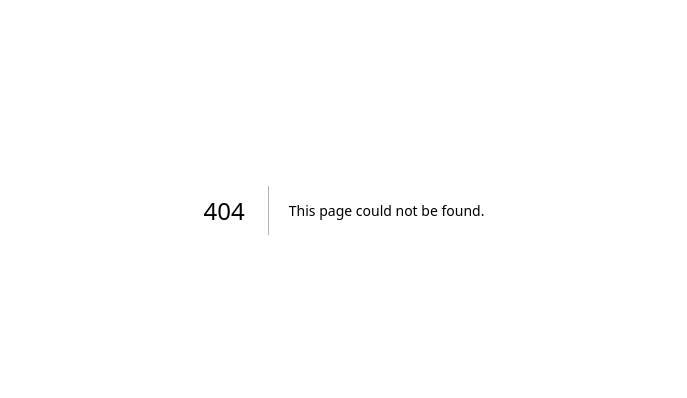
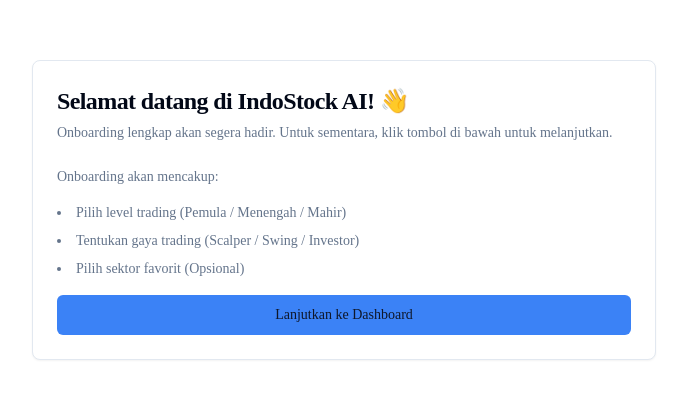
Before and after one commit to techprocreative/stockAi, a Next.js app: page /onboarding in a window 1280 px wide. Before the commit this address had no page. Shown: the part 190-588 px from the top of the page, without its empty margins (296-983 px from the left). Built offline with nearby package versions, Linux system fonts and the light colour scheme; no server answers.

Commit message:
feat: add placeholder onboarding flow
- Create onboarding layout
- Build placeholder onboarding page
- Implement onboarding completion handler
- Add onboarding requirements list
- Full onboarding form will be built in Week 5-6

```diff
--- /dev/null
+++ b/app/(onboarding)/layout.tsx
@@ -0,0 +1,11 @@
+export default function OnboardingLayout({
+  children,
+}: {
+  children: React.ReactNode
+}) {
+  return (
+    <div className="min-h-screen flex items-center justify-center bg-background-secondary">
+      <div className="w-full max-w-2xl p-6">{children}</div>
+    </div>
+  )
+}
--- /dev/null
+++ b/app/(onboarding)/onboarding/page.tsx
@@ -0,0 +1,64 @@
+'use client'
+
+import { useState } from 'react'
+import { useRouter } from 'next/navigation'
+import { createClient } from '@/lib/supabase/client'
+import { Button } from '@/components/ui/button'
+import { Card, CardContent, CardDescription, CardHeader, CardTitle } from '@/components/ui/card'
+
+export default function OnboardingPage() {
+  const router = useRouter()
+  const supabase = createClient()
+  const [loading, setLoading] = useState(false)
+
+  const handleCompleteOnboarding = async () => {
+    setLoading(true)
+
+    const {
+      data: { user },
+    } = await supabase.auth.getUser()
+
+    if (user) {
+      await supabase
+        .from('profiles')
+        .update({ onboarding_completed: true })
+        .eq('id', user.id)
+
+      router.push('/dashboard')
+    }
+
+    setLoading(false)
+  }
+
+  return (
+    <Card>
+      <CardHeader>
+        <CardTitle className="text-2xl">
+          Selamat datang di IndoStock AI! 👋
+        </CardTitle>
+        <CardDescription>
+          Onboarding lengkap akan segera hadir. Untuk sementara, klik tombol di bawah untuk melanjutkan.
+        </CardDescription>
+      </CardHeader>
+      <CardContent>
+        <div className="space-y-4">
+          <p className="text-sm text-muted-foreground">
+            Onboarding akan mencakup:
+          </p>
+          <ul className="list-disc list-inside space-y-2 text-sm text-muted-foreground">
+            <li>Pilih level trading (Pemula / Menengah / Mahir)</li>
+            <li>Tentukan gaya trading (Scalper / Swing / Investor)</li>
+            <li>Pilih sektor favorit (Opsional)</li>
+          </ul>
+          <Button
+            onClick={handleCompleteOnboarding}
+            disabled={loading}
+            className="w-full"
+          >
+            {loading ? 'Loading...' : 'Lanjutkan ke Dashboard'}
+          </Button>
+        </div>
+      </CardContent>
+    </Card>
+  )
+}
```
